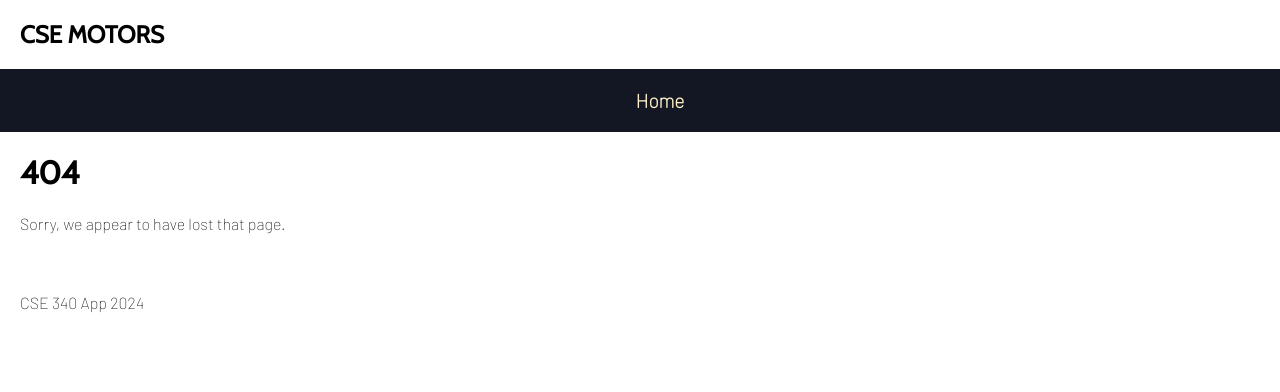
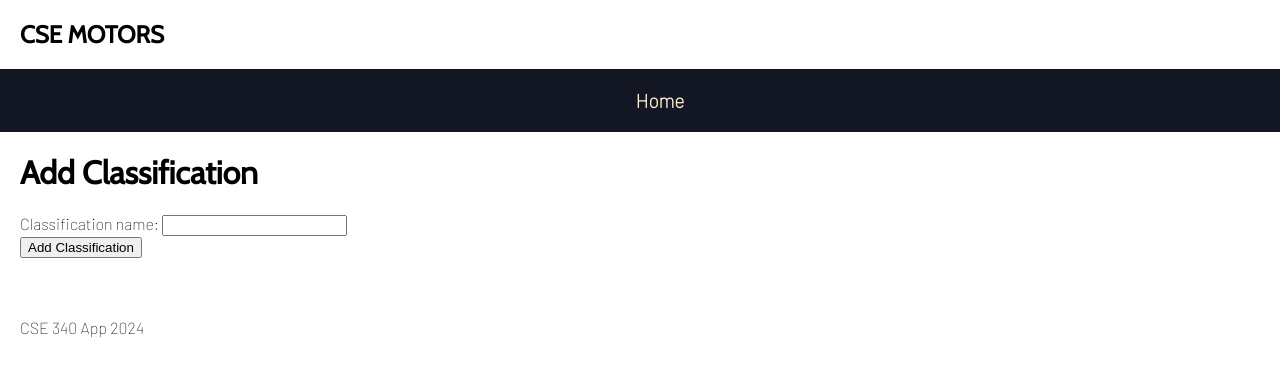
Before and after one commit to Kraken-369/340-starter, a Node server app: page /inv/add/classification in a window 1280 px wide. Shown: the top 392 px of the page. Run offline with Node 20, Linux system fonts and the light colour scheme; data that the repository does not hold is empty; some libraries are stand-ins or nearby versions.

Commit message:
Fixed inventory url

```diff
--- a/server.js
+++ b/server.js
@@ -47,8 +47,8 @@ app.use(ejsLayouts)
  * Routes
  *************************/
 app.use(static)
-app.use('/inventory', inventoryRoute)
-app.use('/inventory', require('./routes/classificationRoute'))
+app.use('/inv', inventoryRoute)
+app.use('/inv', require('./routes/classificationRoute'))
 app.use('/account', require('./routes/accountRoute'))
 app.get('/', baseController.buildHome)
 
--- a/utilities/index.js
+++ b/utilities/index.js
@@ -12,7 +12,7 @@ Util.getNav = async (req, res, next) => {
   data.rows.forEach((row) => {
     list += "<li>"
     list +=
-      '<a href="/inventory/type/' +
+      '<a href="/inv/type/' +
       row.classification_id +
       '" title="See our inventory of ' +
       row.classification_name +
@@ -33,7 +33,7 @@ Util.buildClassificationGrid = async (data) => {
     grid = '<ul id="inv-display">'
     data.forEach(vehicle => {
       grid += '<li>'
-      grid +=  '<a href="../../inventory/detail/'+ vehicle.inv_id
+      grid +=  '<a href="../../inv/detail/'+ vehicle.inv_id
       + '" title="View ' + vehicle.inv_make + ' '+ vehicle.inv_model
       + 'details"><img src="' + (vehicle.inv_thumbnail ? vehicle.inv_thumbnail : '/images/vehicles/no-image-tn.png')
       +'" alt="Image of '+ vehicle.inv_make + ' ' + vehicle.inv_model
@@ -41,7 +41,7 @@ Util.buildClassificationGrid = async (data) => {
       grid += '<div class="namePrice">'
       grid += '<hr />'
       grid += '<h2>'
-      grid += '<a href="../../inventory/detail/' + vehicle.inv_id +'" title="View '
+      grid += '<a href="../../inv/detail/' + vehicle.inv_id +'" title="View '
       + vehicle.inv_make + ' ' + vehicle.inv_model + ' details">'
       + vehicle.inv_make + ' ' + vehicle.inv_model + '</a>'
       grid += '</h2>'
--- a/views/classification/register.ejs
+++ b/views/classification/register.ejs
@@ -2,7 +2,7 @@
   <h1>
     <%= title %>
   </h1>
-  <form action="/inventory/add-classification" method="post">
+  <form action="/inv/add-classification" method="post">
     <div>
       <label for="classification_name">Classification name:</label>
       <input id="classification_name" name="classification_name" type="text" value="<%= classification_name || ''%>"
--- a/views/inventory/addInventory.ejs
+++ b/views/inventory/addInventory.ejs
@@ -2,7 +2,7 @@
   <h1>
     <%= title %>
   </h1>
-  <form action="/inventory/add-vehicle" method="post">
+  <form action="/inv/add-vehicle" method="post">
     <div>
       <label for="">Classification:</label>
       <div>
```
